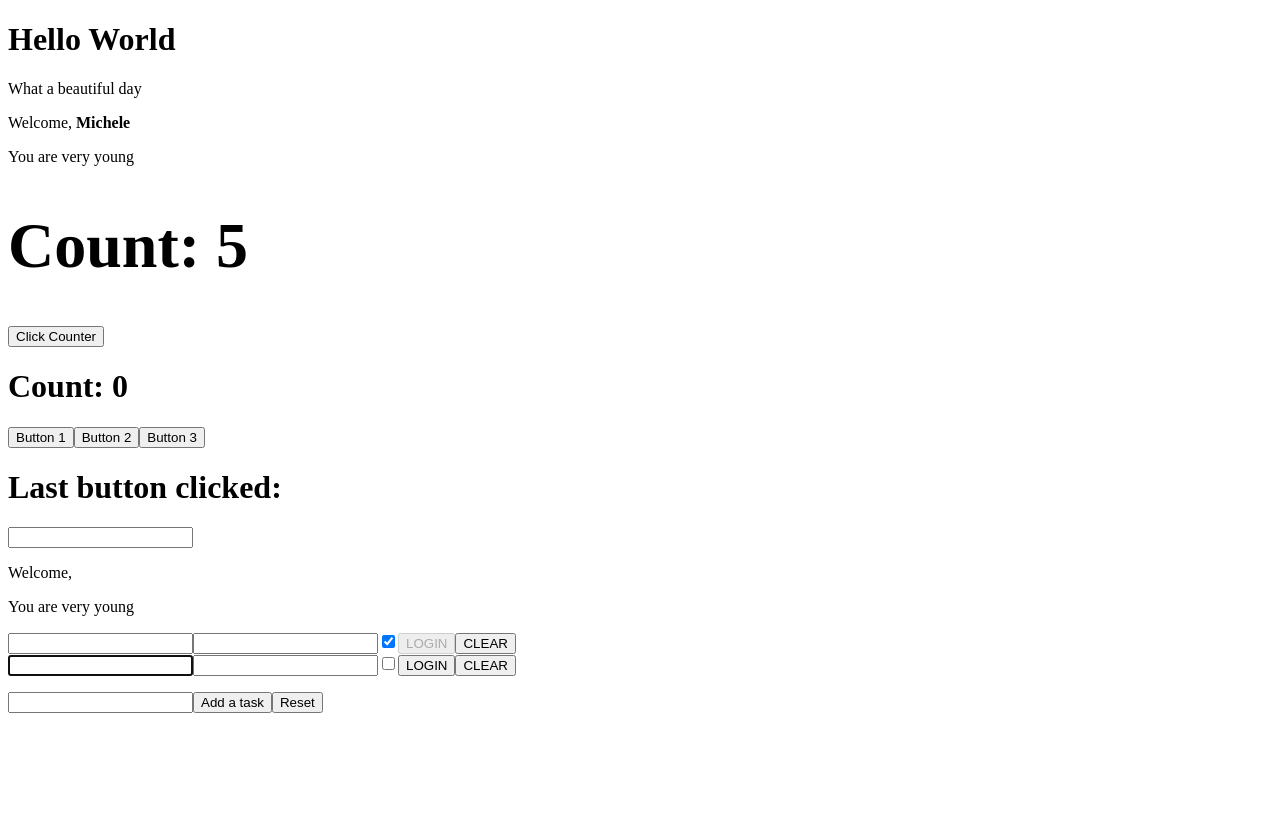
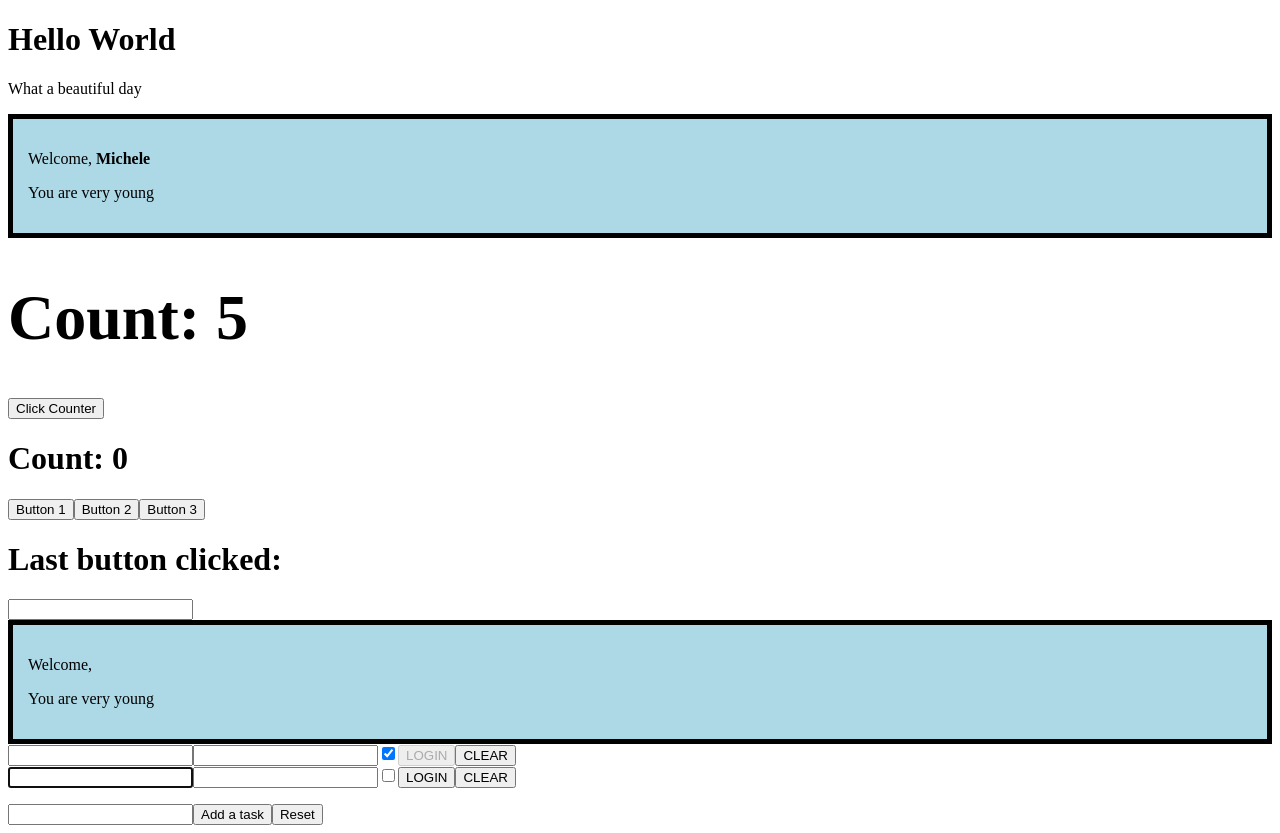
Before and after one commit to Micheleg27/react-exercises, a React (Create React App) app: page / in a window 1280 px wide. Before the commit the page ends 800 px from the top, so only its background shows below. Built offline with nearby package versions, Linux system fonts and the light colour scheme.

Commit message:
styling-01

```diff
--- a/src/App.js
+++ b/src/App.js
@@ -17,7 +17,7 @@ export default class App extends React.Component {
     render(){
         return <div>
                 <Hello />
-                <Welcome name={<strong>Michele</strong>} age={17}/>
+                <Welcome name={<strong>Michele</strong>} age={17} />
                 <Counter />
                 <ClickCounter />
                 <ClickTracker />
--- a/src/Welcome.js
+++ b/src/Welcome.js
@@ -7,8 +7,8 @@ export class Welcome extends React.Component {
     }
 
     render() {
-        return (<div>
-            <p>Welcome, {this.props.name}</p>
+        return (<div className="welcome">
+            <p>Welcome, {this.props.name} </p>
             {this.props.age > 18
             ? <Age age={this.props.age} />
             : <p>You are very young</p>}
--- a/src/index.css
+++ b/src/index.css
@@ -0,0 +1,5 @@
+.welcome {
+    background-color: lightblue;
+    border: 5px solid black;
+    padding: 15px;
+}
--- a/src/index.js
+++ b/src/index.js
@@ -2,6 +2,7 @@ import React from "react";
 import ReactDOM from "react-dom/client";
 // import reportWebVitals from './reportWebVitals';
 import App from './App';
+import "./index.css"
 
 const root = ReactDOM.createRoot(document.getElementById('root')
 );
```
